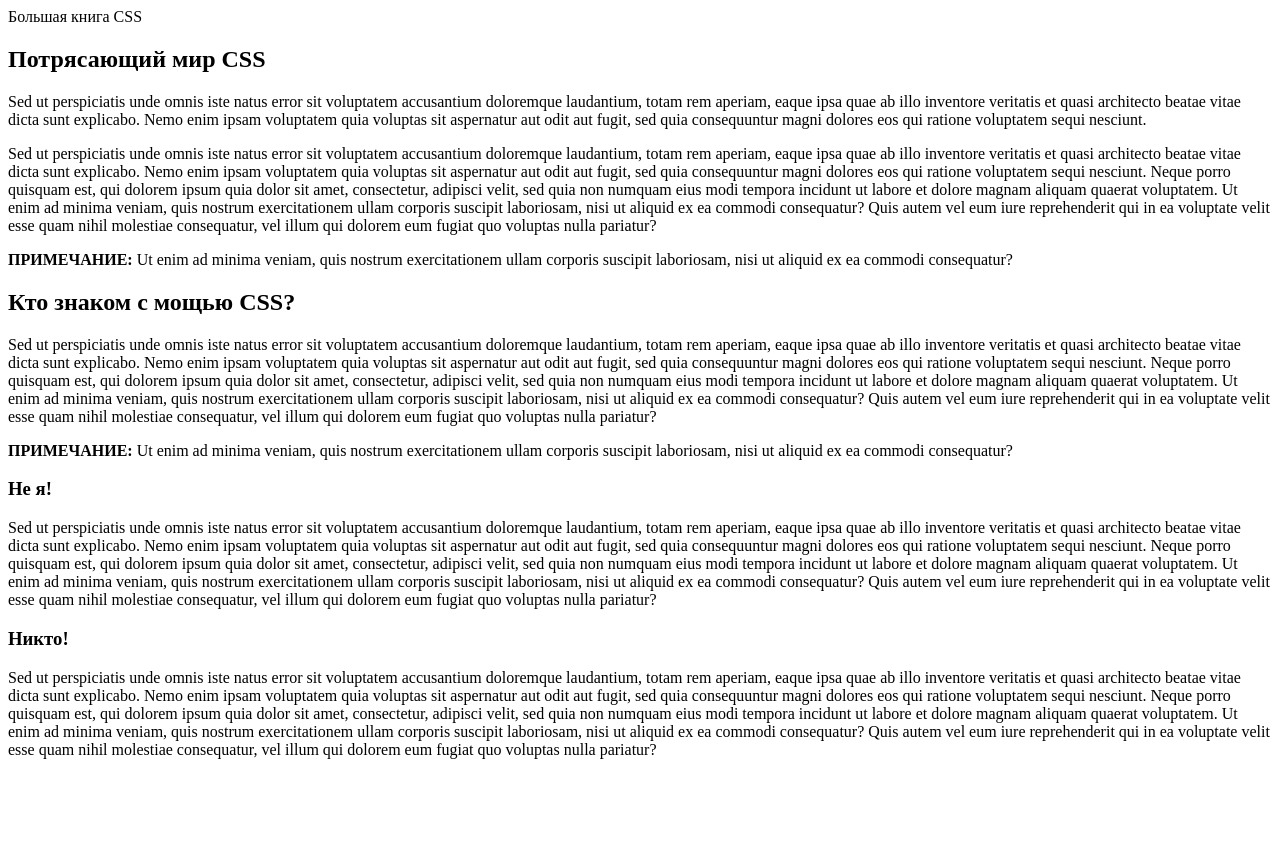
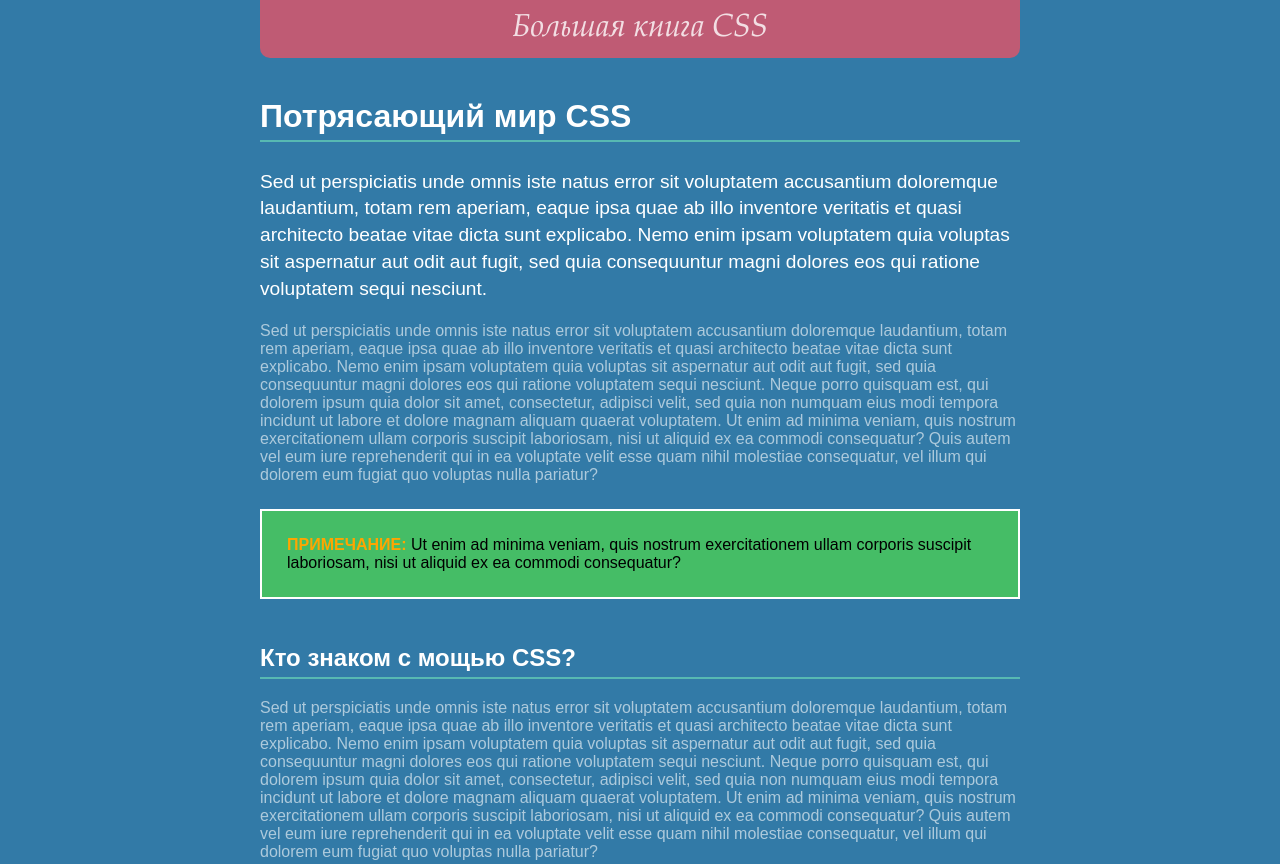
Before and after one commit to VadSmith/CSS_The_Missing_Manual, a plain HTML site: page 03/selector_basics.html in a window 1280 px wide. Shown: the top 864 px of the page. Before the commit the page ends 800 px from the top, so only its background shows below. Drawn offline with Linux system fonts and the light colour scheme; a web font is replaced by a local one.

Commit message:
unit 3 done

```diff
--- a/03/selector_basics.html
+++ b/03/selector_basics.html
@@ -1,61 +1,134 @@
 <!doctype html>
-<html>
+<meta charset="UTF-8">
+<title>Селекторы</title>
+<link rel="stylesheet" href="http://fonts.googleapis.com/css?family=Kurale">
+<style>
+  body {
 
-<head>
-  <meta charset="UTF-8">
-  <title>Селекторы</title>
-  <link rel="stylesheet" href="http://fonts.googleapis.com/css?family=Kurale">
+    background-color: rgb(50, 122, 167);
+    padding: 0 20px 20px 20px;
+    margin: 0;
+  }
+
+  p {
+    color: rgba(255, 255, 255, .6);
+    font-size: 1em;
+    font-family: Kurale, Arial, Helevetica, sans-serif;
+  }
+
+  h1,
+  h2,
+  h3 {
+    color: rgb(255, 255, 255);
+    font-family: Arial, "Palatino Linotype", Times, serif;
+    border-bottom: 2px solid rgb(87, 185, 178);
+    padding-top: 10px;
+    padding-bottom: 5px;
+  }
+
+  h1 {
+    font-size: 2em;
+  }
+
+  #logo {
+    font-family: Baskerville, Palatino, sans-serif;
+    font-size: 2em;
+    color: rgba(255, 255, 255, .8);
+    font-style: italic;
+    text-align: center;
+    margin-bottom: 30px;
+    background-color: rgb(191, 91, 116);
+    border-radius: 0 0 10px 10px;
+    padding: 10px;
+  }
+
+  .note {
+    color: black;
+    border: 2px solid white;
+    background-color: rgb(69, 189, 102);
+    margin-top: 25px;
+    margin-bottom: 35px;
+    padding: 25px;
+  }
+
+  .note strong {
+    color: orange;
+  }
+
+  article {
+    max-width: 760px;
+    margin: 0 auto;
+
+  }
+
+  h1+p {
+    color: rgb(255, 255, 255);
+    font-size: 1.2em;
+    line-height: 140%;
+  }
+</style>
 
 </head>
 
 <body>
   <article>
-    <div>
+    <div id="logo">
       Большая книга CSS
     </div>
     <h1>Потрясающий мир CSS</h1>
     <p>Sed ut perspiciatis unde omnis iste natus error sit voluptatem accusantium doloremque laudantium, totam rem
       aperiam, eaque ipsa quae ab illo inventore veritatis et quasi architecto beatae vitae dicta sunt explicabo. Nemo
-      enim ipsam voluptatem quia voluptas sit aspernatur aut odit aut fugit, sed quia consequuntur magni dolores eos qui
+      enim ipsam voluptatem quia voluptas sit aspernatur aut odit aut fugit, sed quia consequuntur magni dolores eos
+      qui
       ratione voluptatem sequi nesciunt. </p>
     <p>Sed ut perspiciatis unde omnis iste natus error sit voluptatem accusantium doloremque laudantium, totam rem
       aperiam, eaque ipsa quae ab illo inventore veritatis et quasi architecto beatae vitae dicta sunt explicabo. Nemo
-      enim ipsam voluptatem quia voluptas sit aspernatur aut odit aut fugit, sed quia consequuntur magni dolores eos qui
+      enim ipsam voluptatem quia voluptas sit aspernatur aut odit aut fugit, sed quia consequuntur magni dolores eos
+      qui
       ratione voluptatem sequi nesciunt. Neque porro quisquam est, qui dolorem ipsum quia dolor sit amet, consectetur,
       adipisci velit, sed quia non numquam eius modi tempora incidunt ut labore et dolore magnam aliquam quaerat
       voluptatem. Ut enim ad minima veniam, quis nostrum exercitationem ullam corporis suscipit laboriosam, nisi ut
-      aliquid ex ea commodi consequatur? Quis autem vel eum iure reprehenderit qui in ea voluptate velit esse quam nihil
+      aliquid ex ea commodi consequatur? Quis autem vel eum iure reprehenderit qui in ea voluptate velit esse quam
+      nihil
       molestiae consequatur, vel illum qui dolorem eum fugiat quo voluptas nulla pariatur?</p>
-    <p><strong>ПРИМЕЧАНИЕ:</strong> Ut enim ad minima veniam, quis nostrum exercitationem ullam corporis suscipit
+    <p class="note"><strong>ПРИМЕЧАНИЕ:</strong> Ut enim ad minima veniam, quis nostrum exercitationem ullam corporis
+      suscipit
       laboriosam, nisi ut aliquid ex ea commodi consequatur? </p>
     <h2>Кто знаком с мощью CSS?</h2>
     <p>Sed ut perspiciatis unde omnis iste natus error sit voluptatem accusantium doloremque laudantium, totam rem
       aperiam, eaque ipsa quae ab illo inventore veritatis et quasi architecto beatae vitae dicta sunt explicabo. Nemo
-      enim ipsam voluptatem quia voluptas sit aspernatur aut odit aut fugit, sed quia consequuntur magni dolores eos qui
+      enim ipsam voluptatem quia voluptas sit aspernatur aut odit aut fugit, sed quia consequuntur magni dolores eos
+      qui
       ratione voluptatem sequi nesciunt. Neque porro quisquam est, qui dolorem ipsum quia dolor sit amet, consectetur,
       adipisci velit, sed quia non numquam eius modi tempora incidunt ut labore et dolore magnam aliquam quaerat
       voluptatem. Ut enim ad minima veniam, quis nostrum exercitationem ullam corporis suscipit laboriosam, nisi ut
-      aliquid ex ea commodi consequatur? Quis autem vel eum iure reprehenderit qui in ea voluptate velit esse quam nihil
+      aliquid ex ea commodi consequatur? Quis autem vel eum iure reprehenderit qui in ea voluptate velit esse quam
+      nihil
       molestiae consequatur, vel illum qui dolorem eum fugiat quo voluptas nulla pariatur?</p>
-    <p><strong>ПРИМЕЧАНИЕ:</strong> Ut enim ad minima veniam, quis nostrum exercitationem ullam corporis suscipit
+    <p class="note"><strong>ПРИМЕЧАНИЕ:</strong> Ut enim ad minima veniam, quis nostrum exercitationem ullam corporis
+      suscipit
       laboriosam, nisi ut aliquid ex ea commodi consequatur? </p>
     <h3>Не я!</h3>
     <p>Sed ut perspiciatis unde omnis iste natus error sit voluptatem accusantium doloremque laudantium, totam rem
       aperiam, eaque ipsa quae ab illo inventore veritatis et quasi architecto beatae vitae dicta sunt explicabo. Nemo
-      enim ipsam voluptatem quia voluptas sit aspernatur aut odit aut fugit, sed quia consequuntur magni dolores eos qui
+      enim ipsam voluptatem quia voluptas sit aspernatur aut odit aut fugit, sed quia consequuntur magni dolores eos
+      qui
       ratione voluptatem sequi nesciunt. Neque porro quisquam est, qui dolorem ipsum quia dolor sit amet, consectetur,
       adipisci velit, sed quia non numquam eius modi tempora incidunt ut labore et dolore magnam aliquam quaerat
       voluptatem. Ut enim ad minima veniam, quis nostrum exercitationem ullam corporis suscipit laboriosam, nisi ut
-      aliquid ex ea commodi consequatur? Quis autem vel eum iure reprehenderit qui in ea voluptate velit esse quam nihil
+      aliquid ex ea commodi consequatur? Quis autem vel eum iure reprehenderit qui in ea voluptate velit esse quam
+      nihil
       molestiae consequatur, vel illum qui dolorem eum fugiat quo voluptas nulla pariatur?</p>
     <h3>Никто!</h3>
     <p>Sed ut perspiciatis unde omnis iste natus error sit voluptatem accusantium doloremque laudantium, totam rem
       aperiam, eaque ipsa quae ab illo inventore veritatis et quasi architecto beatae vitae dicta sunt explicabo. Nemo
-      enim ipsam voluptatem quia voluptas sit aspernatur aut odit aut fugit, sed quia consequuntur magni dolores eos qui
+      enim ipsam voluptatem quia voluptas sit aspernatur aut odit aut fugit, sed quia consequuntur magni dolores eos
+      qui
       ratione voluptatem sequi nesciunt. Neque porro quisquam est, qui dolorem ipsum quia dolor sit amet, consectetur,
       adipisci velit, sed quia non numquam eius modi tempora incidunt ut labore et dolore magnam aliquam quaerat
       voluptatem. Ut enim ad minima veniam, quis nostrum exercitationem ullam corporis suscipit laboriosam, nisi ut
-      aliquid ex ea commodi consequatur? Quis autem vel eum iure reprehenderit qui in ea voluptate velit esse quam nihil
+      aliquid ex ea commodi consequatur? Quis autem vel eum iure reprehenderit qui in ea voluptate velit esse quam
+      nihil
       molestiae consequatur, vel illum qui dolorem eum fugiat quo voluptas nulla pariatur?</p>
   </article>
 </body>
```
